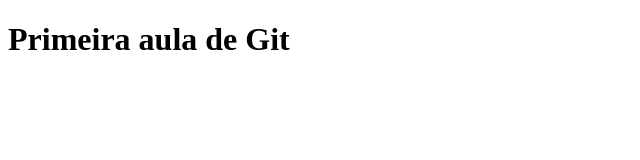
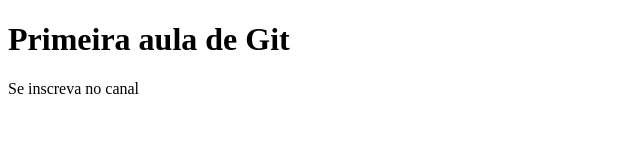
Before and after one commit to Yin0YANG6Terror/aulaGit, a plain HTML site: page index.html in a window 1280 px wide. Shown: the whole page, without its empty margins (0-640 px from the left). Drawn offline with Linux system fonts and the light colour scheme.

Commit message:
segundo comite

```diff
--- a/index.html
+++ b/index.html
@@ -7,5 +7,6 @@
 </head>
 <body>
         <h1>Primeira aula de Git</h1>
+        <p>Se inscreva no canal</p>
 </body>
 </html>
```
